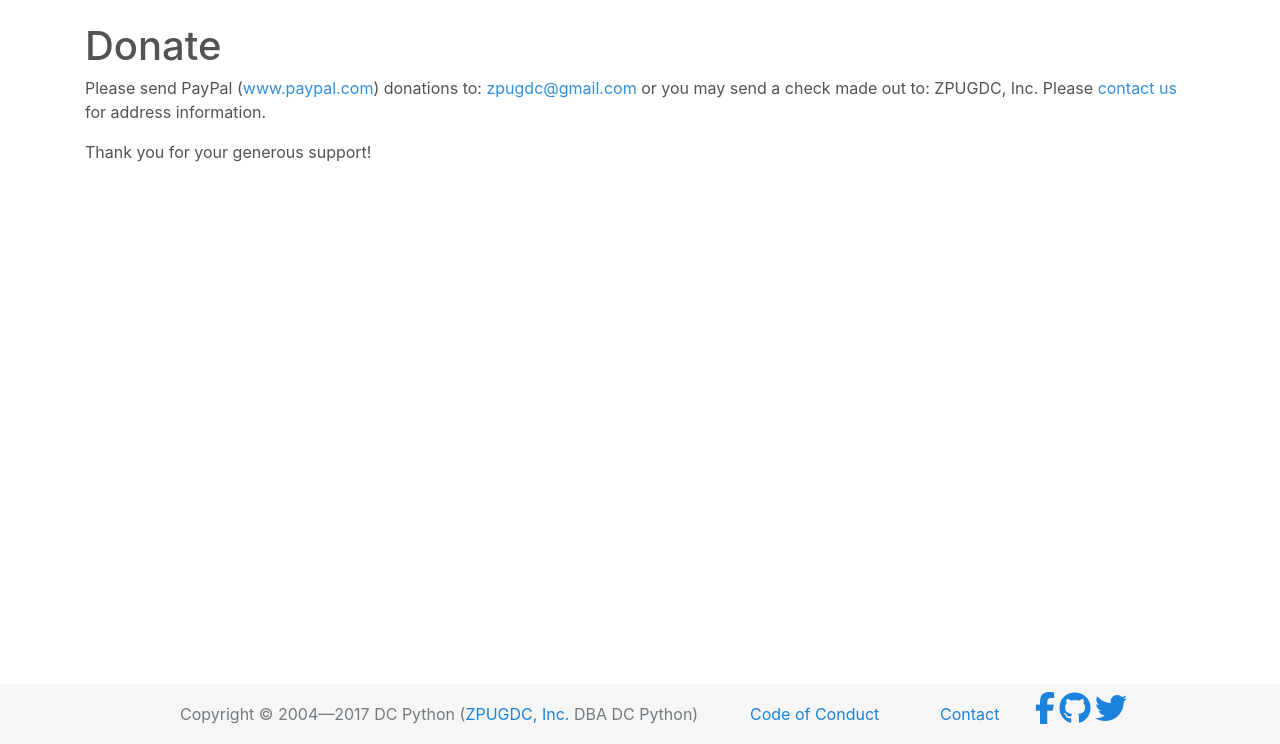
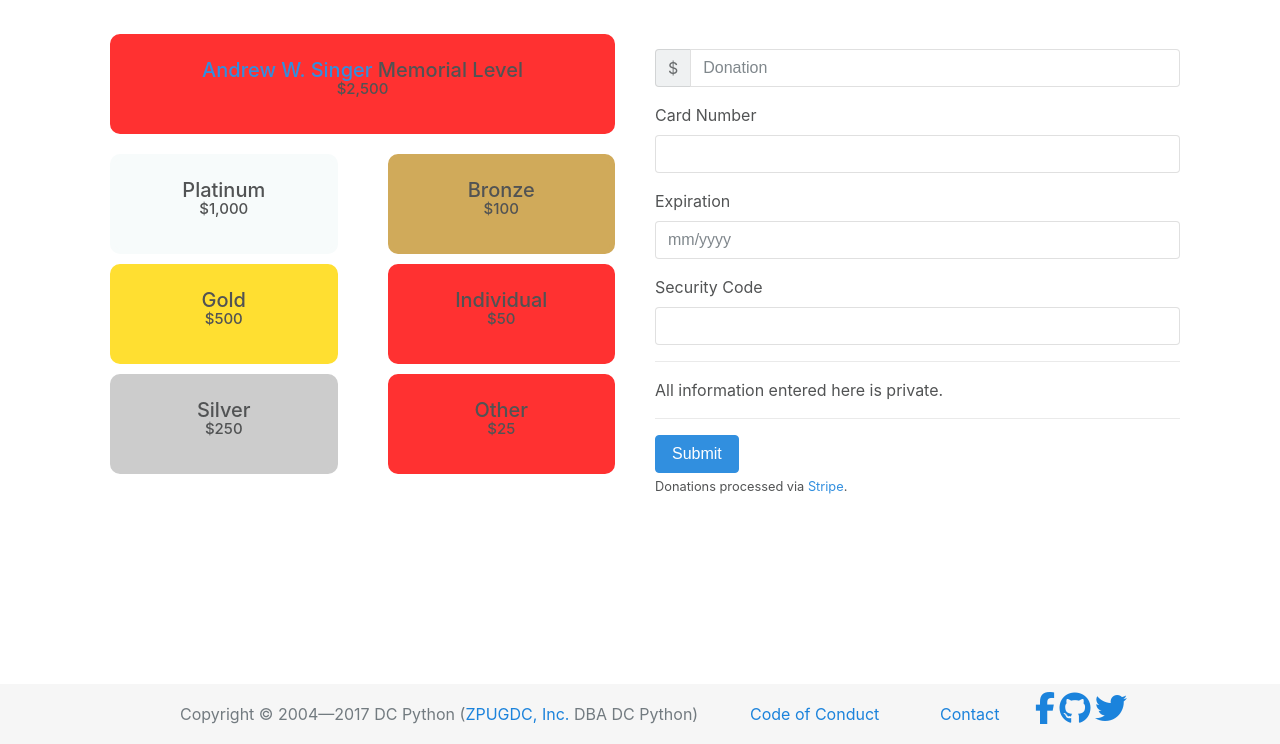
Before and after one commit to DCPython/dcpython-website, a Django app: page /donate in a window 1280 px wide. Shown: the part 56-800 px from the top of the page. Run offline with Django 3.2, Linux system fonts and the light colour scheme; some libraries are stand-ins or nearby versions.

Commit message:
Stripe front-end
- Added Stripe v2 library (v3 is not yet compatible with current form)
- Updated from slim to full jQuery
- Fix js to post data to stripe and backend
- Fix html to work with Strip credit card

```diff
--- a/dcpython/website/static/dcpython-website.css
+++ b/dcpython/website/static/dcpython-website.css
@@ -74,6 +74,9 @@ body {
 .donor_lvl.active {
     border: solid black 5px;
 }
+.hidden {
+  display: none;
+}
 
 /* http://v4-alpha.getbootstrap.com/examples/sticky-footer-navbar/sticky-footer-navbar.css */
 /* Sticky footer styles
--- a/dcpython/website/static/dcpython-website.js
+++ b/dcpython/website/static/dcpython-website.js
@@ -2,7 +2,7 @@
 
 /* global jQuery, console, Stripe, window */
 
-jQuery(function($) {
+jQuery(function ($) {
   "use strict";
 
   var DONATION_AMTS = [
@@ -26,13 +26,13 @@ jQuery(function($) {
   };
 
   // DONATION TEXTBOX VALUE CHANGE
-    var handle_donation_change = function() {
+  var handle_donation_change = function () {
     var i;
     var donation = parseFloat($("#donationAmt").val());
-      for (i=0; i < DONATION_AMTS.length; i++) {
+    for (i = 0; i < DONATION_AMTS.length; i++) {
       $("." + DONATION_AMTS[i][0]).removeClass("active");
     }
-      for (i=0; i < DONATION_AMTS.length; i++) {
+    for (i = 0; i < DONATION_AMTS.length; i++) {
       if (donation >= DONATION_AMTS[i][1]) {
         $("." + DONATION_AMTS[i][0]).addClass("active");
         break;
@@ -45,7 +45,7 @@ jQuery(function($) {
   handle_donation_change();
 
   // LEVEL CLICKS
-    var handle_donor_lvl_click = function(e) {
+  var handle_donor_lvl_click = function (e) {
     var donation = DONATION_AMTS_DICT[$(e.currentTarget).attr("class").split(" ")[1]];
 
     $("#donationAmt").val(donation);
@@ -55,7 +55,7 @@ jQuery(function($) {
   $(".donor_lvl").click(handle_donor_lvl_click);
 
   // DONATION SOURCE CHANGE
-    var handle_donation_source_change = function(e) {
+  var handle_donation_source_change = function (e) {
     var donation_source = $(e.target).val();
 
     $(".payment-form").addClass("hidden");
@@ -69,67 +69,69 @@ jQuery(function($) {
   $("#id_donation_type").val("C");
 
   // handle SUBMIT btn
-    window.handle_submit_btn = function() {
-      // first, disable submit button so no bouble submit
-      $("#submit_btn").attr("disabled", "disabled");
+  window.handle_submit_btn = function (event) {
+    event.preventDefault();
+    $('#error_msg').html("").addClass('hidden');
+
+    // remove any errors, so can add just existing errors
+    $(".form-group").removeClass("has-danger");
+
     var donation_amount = $("#donationAmt").val();
-
     // validate amount first - 1 to 999999.99 dollars
     // TODO this is not ideal b/c full form is not validated
     if (!/^[1-9][0-9]{0,5}(\.[0-9]{1,2})?$/.test(donation_amount)) {
-        $("#donationAmt").parents(".form-group").addClass("has-error");
-
+      $("#donationAmt").parents(".form-group").addClass("has-danger");
       $('#error_msg').html("please fix the red errors and resubmit").removeClass('hidden');
-        $("#submit_btn").attr("disabled", null);
       return false;
     }
 
-      var donation_type = $("#id_donation_type").val();
-
-      // remove any errors, so can add just existing errors
-      $(".form-group").removeClass("has-error");
-
-      var form;
-
-      if (donation_type == "C") {
-        form = $("#form-C");
+    var card_number = $("#card_number").val();
+    if (!/^\d+$/.test(card_number)) {
+      $("#card_number").parents(".form-group").addClass("has-danger");
+      $('#error_msg').html("please fix the red errors and resubmit").removeClass('hidden');
+      return false;
+    }
 
     var expiration = $("#card_exp").val().split("/");
+    if (expiration.length !== 2) {
+      $("#card_exp").parents(".form-group").addClass("has-danger");
+      $('#error_msg').html("please fix the red errors and resubmit").removeClass('hidden');
+      return false;
+    }
+
+    var cvc = $("#card_cvc").val();
+    if (!/^\d+$/.test(cvc)) {
+      $("#card_cvc").parents(".form-group").addClass("has-danger");
+      $('#error_msg').html("please fix the red errors and resubmit").removeClass('hidden');
+      return false;
+    }
 
     var ccData = {
-          number: $("#card_number").val(),
+      number: card_number,
       exp_month: expiration[0],
       exp_year: expiration[1],
-          cvc: $("#card_cvc").val()
+      cvc: cvc
     };
 
-        Stripe.card.createToken(ccData, function(status, resp) {
+    Stripe.setPublishableKey('pk_test_gP3ct0P3yGeiANNsWWJZDBhz'); // TODO: Switch to prod key
+
+    Stripe.card.createToken(ccData, function (status, resp) {
       if (resp.error) {
-            var k = resp.error.param;
-            k = (k.indexOf("exp") >= 0) ? "exp" : k;
-            $("#card_" + k).parents(".form-group").addClass("has-error");
-            $("#submit_btn").attr("disabled", null);
+        $('#error_msg').html(resp.error.message).removeClass('hidden');
       } else {
-            $("#id_cc_token").val(resp.id);
-            makeAjax();
+        var data = {};
+        data.csrfmiddlewaretoken = $("#master_donate_form").find("input[name=csrfmiddlewaretoken]").val();
+        data.token = resp.id;
+        data.amount = donation_amount;
+        makeAjax(data);
+        return false;
       }
     });
+    return false;
+  };
 
-      } else if (donation_type == "G") {
-        makeAjax();
-      }
-
-      function makeAjax() {
-        // Make AJAX request
-        var data = {};
-        $("#master_donate_form").find("input").each(function(w,x) {
-          var $x = $(x);
-          data[$x.attr('name')] = $x.val();
-        });
-        // data = JSON.stringify(data);
-
-        $.post("/make_donation", data, function(resp) {
-          $('#payment_error').addClass('hidden');
+  function makeAjax(data) {
+    $.post("/make_donation", data, function (resp) {
       resp = JSON.parse(resp);
       if (resp.html) {
         $('#error_msg').html("please fix the red errors and resubmit").removeClass('hidden');
@@ -140,11 +142,7 @@ jQuery(function($) {
         window.location.href = resp.redirect;
       }
     });
-
-        $("#submit_btn").attr("disabled", null);
   }
-    return false;
-    };
 
   $("#master_donate_form").submit(window.handle_submit_btn);
 
--- a/dcpython/website/templates/base.html
+++ b/dcpython/website/templates/base.html
@@ -73,7 +73,8 @@
     <!-- Bootstrap core JavaScript
     ================================================== -->
     <!-- Placed at the end of the document so the pages load faster -->
-    <script src="https://code.jquery.com/jquery-3.1.1.slim.min.js" integrity="sha384-A7FZj7v+d/sdmMqp/nOQwliLvUsJfDHW+k9Omg/a/EheAdgtzNs3hpfag6Ed950n" crossorigin="anonymous"></script>
+    <script src="https://js.stripe.com/v2/"></script>
+    <script src="https://code.jquery.com/jquery-3.2.1.min.js" integrity="sha256-hwg4gsxgFZhOsEEamdOYGBf13FyQuiTwlAQgxVSNgt4=" crossorigin="anonymous"></script>
     <script src="https://cdnjs.cloudflare.com/ajax/libs/tether/1.4.0/js/tether.min.js" integrity="sha384-DztdAPBWPRXSA/3eYEEUWrWCy7G5KFbe8fFjk5JAIxUYHKkDx6Qin1DkWx51bBrb" crossorigin="anonymous"></script>
     <script src="https://maxcdn.bootstrapcdn.com/bootstrap/4.0.0-alpha.6/js/bootstrap.min.js" integrity="sha384-vBWWzlZJ8ea9aCX4pEW3rVHjgjt7zpkNpZk+02D9phzyeVkE+jo0ieGizqPLForn" crossorigin="anonymous"></script>
     <!-- Font Awesome -->
--- a/dcpython/website/templates/donate.html
+++ b/dcpython/website/templates/donate.html
@@ -1,15 +1,94 @@
 {% extends 'base.html' %}
 {% load staticfiles %}
 {% block content %}
-        <h1>Donate</h1>
-        <div class="row">
-          <div class="col-md-12">
-            <p>Please send PayPal (<a href="https://www.paypal.com">www.paypal.com</a>) donations to: <a href="mailto:zpugdc@gmail.com">zpugdc@gmail.com</a> or you may send a check made out to: ZPUGDC, Inc. Please <a href="mailto:board@dcpython.org">contact us</a> for address information.</p></p>Thank you for your generous support!</p>
+<div class="container">
+  <div class="row">
+    <div class="col-md-6">
+      <div class="row">
+        <div class="col-md-12">
+          <div class="donor_lvl aws">
+            <h1>
+              <a href="{% url 'andrew-w-singer' %}">Andrew W. Singer</a> Memorial Level</h1>
+            <h2>$2,500</h2>
           </div>
         </div>
+      </div>
+      <div class="row">
+        <div class="col-md-6">
+          <div class="donor_lvl platinum">
+            <h1>Platinum</h1>
+            <h2>$1,000</h2>
+          </div>
+          <div class="donor_lvl gold">
+            <h1>Gold</h1>
+            <h2>$500</h2>
+          </div>
+          <div class="donor_lvl silver">
+            <h1>Silver</h1>
+            <h2>$250</h2>
+          </div>
+        </div>
+        <div class="col-md-6">
+          <div class="donor_lvl bronze">
+            <h1>Bronze</h1>
+            <h2>$100</h2>
+          </div>
+          <div class="donor_lvl individual">
+            <h1>Individual</h1>
+            <h2>$50</h2>
+          </div>
+          <div class="donor_lvl other">
+            <h1>Other</h1>
+            <h2>$25</h2>
+          </div>
+        </div>
+      </div>
+    </div>
+    <div class="col-md-6">
+      <!-- donation amt form -->
+      <form role="form" class="form-horizontal" style="margin-top:25px">
+        <div class="form-group">
+          <div class="input-group">
+            <span class="input-group-addon">$</span>
+            <input type="text" class="form-control" placeholder="Donation" id="donationAmt" />
+          </div>
+        </div>
+      </form>
+      <!-- credit card form -->
+      <form role="form" id="form-C" class="payment-form">
+        <div class="form-group">
+          <label for="card_number" class="control-label">Card Number</label>
+          <input type="text" class="form-control" id="card_number" />
+        </div>
+        <div class="form-group">
+          <label for="expiration" class="control-label">Expiration</label>
+          <input name="expiration" class="form-control" id="card_exp" placeholder="mm/yyyy">
+        </div>
+        <div class="form-group">
+          <label for="security_code" class="control-label">Security Code</label>
+          <input type="text" class="form-control" id="card_cvc" />
+        </div>
+      </form>
+      <div id="master_donate_div">
+        <form id="master_donate_form" role="form">
+          {% csrf_token %}
+          <hr />
+          <p>All information entered here is private.</p>
+          <hr />
+          <button type="submit" class="btn btn-primary" id="submit_btn">
+            Submit
+          </button>
+          <div id="error_msg" class="alert alert-danger hidden" style="margin-top: 15px;">...</div>
+        </form>
+        <small>Donations processed via
+          <a href="http://stripe.com">Stripe</a>.</small>
+      </div>
+    </div>
+  </div>
+</div>
 {% endblock %}
 {% block background %}
 {% endblock %}
 {% block js %}
-    <script src="{% static 'dcpython-website.js' %}"></script>
+<script src="{% static 'dcpython-website.js' %}"></script>
 {% endblock %}
```
Also changed, not shown: 1 other file. Lines whose indentation alone changed are shown as unchanged.
